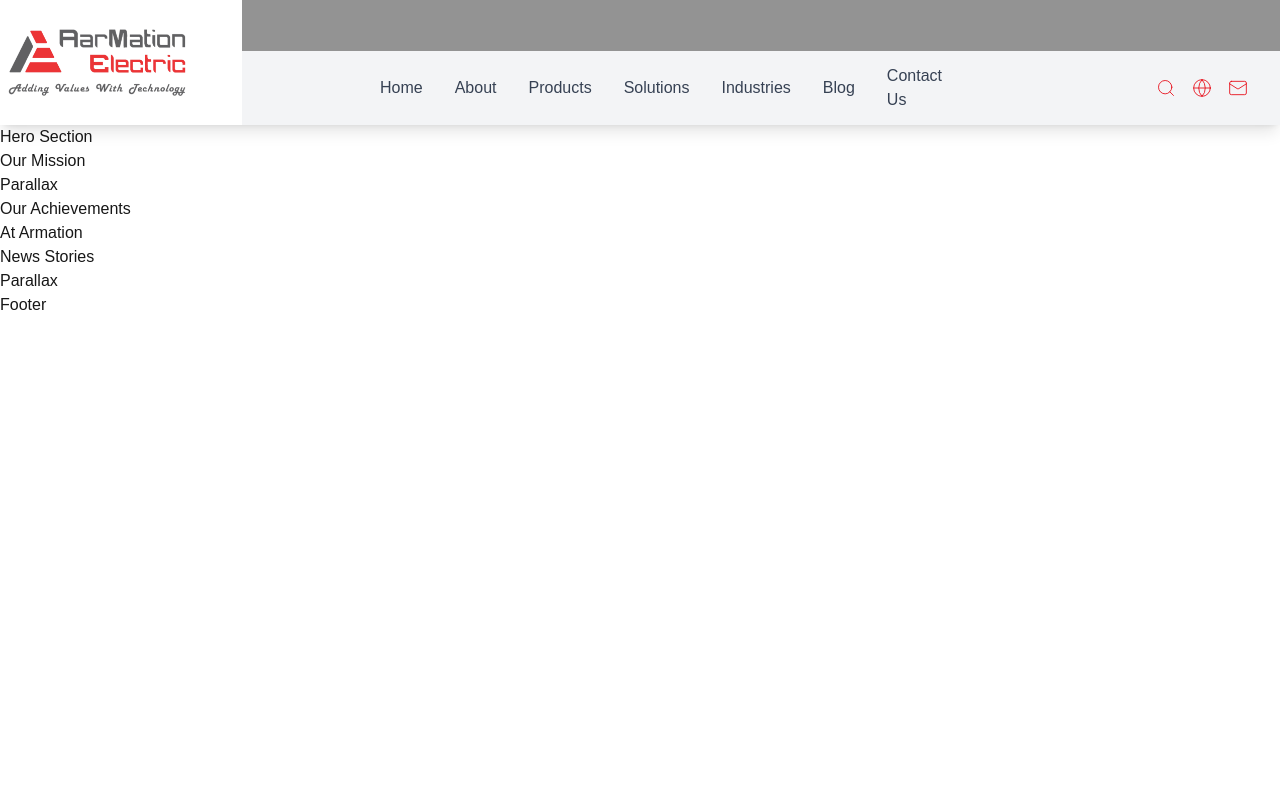
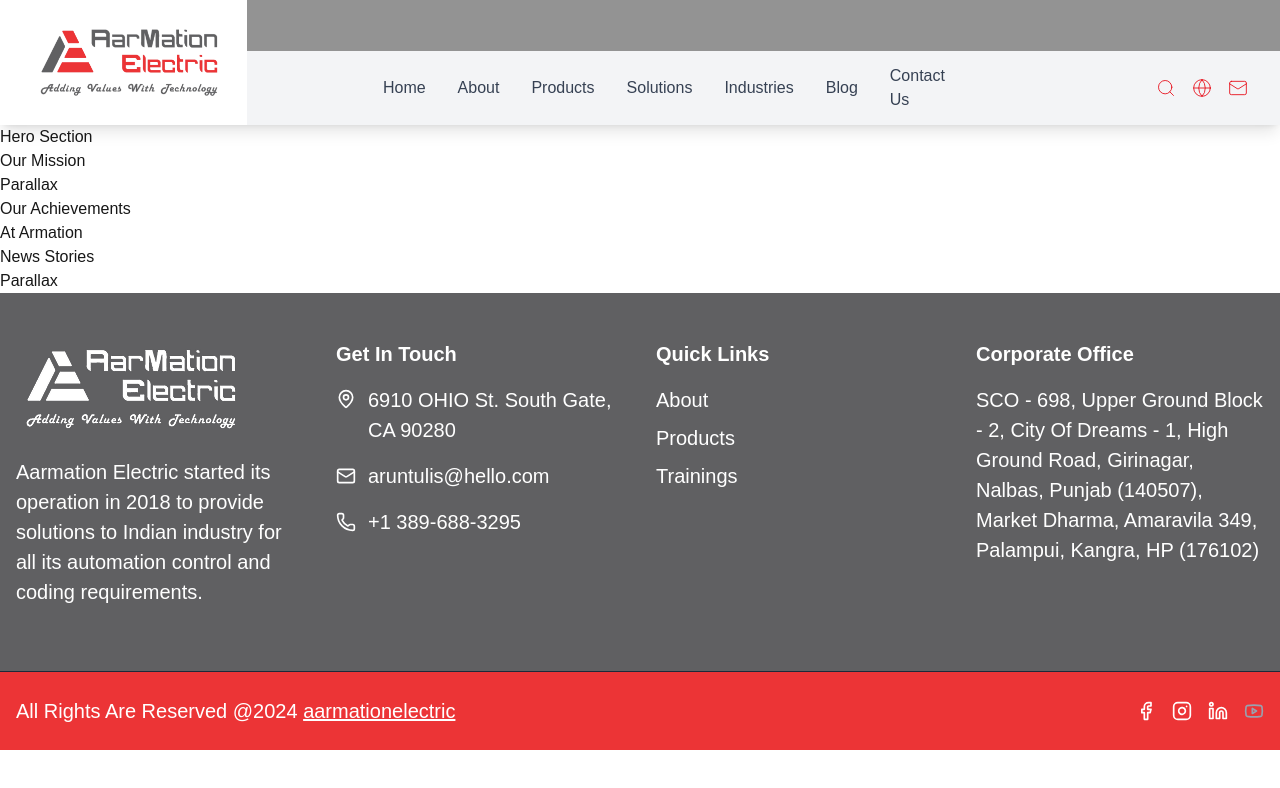
Before and after one commit to KreativanTechnologies/Armations, a Next.js app: page / in a window 1280 px wide. Shown: the top 788 px of the page. Built offline with nearby package versions, Linux system fonts and the light colour scheme.

Commit message:
footer also completed , need to install new font-raleway

```diff
--- a/src/components/GlobalComp/Footer.jsx
+++ b/src/components/GlobalComp/Footer.jsx
@@ -1,7 +1,153 @@
 import React from "react";
+import {
+  Mail,
+  Phone,
+  MapPin,
+  Facebook,
+  Instagram,
+  Linkedin,
+  Youtube,
+} from "lucide-react";
+import whiteLogo from "../../assets/navbar/whiteLogo.png";
+import Image from "next/image";
 
 const Footer = () => {
-  return <div>Footer</div>;
+  return (
+    <footer className='bg-[#606062] text-white'>
+      {/* Main Footer Content */}
+      <div className='max-w-7xl mx-auto px-4 py-12 grid grid-cols-1 md:grid-cols-2 lg:grid-cols-4 gap-8'>
+        {/* Company Info */}
+        <div>
+          <Image
+            src={whiteLogo}
+            className='max-w-[229.85px] h-24 text-red-600 object-contain'
+            alt='logo'
+          />
+
+          <p className='mb-4 pt-5 text-white text-xl font-normal font-poppins leading-[30px]'>
+            Aarmation Electric started its operation in 2018 to provide
+            solutions to Indian industry for all its automation control and
+            coding requirements.
+          </p>
+        </div>
+
+        {/* Get In Touch */}
+        <div>
+          <h3 className='justify-start text-white text-xl font-bold font-raleway leading-snug mb-4'>
+            Get In Touch
+          </h3>
+          <div className='space-y-4'>
+            <div className='flex items-start space-x-3'>
+              <MapPin className='w-5 h-5 shrink-0 text-white mt-1' />
+              <p className=' text-white text-xl font-normal font-poppins leading-[30px]'>
+                6910 OHIO St. South Gate, CA 90280
+              </p>
+            </div>
+            <div className='flex items-center space-x-3'>
+              <Mail className='w-5 h-5 text-white' />
+              <a
+                href='mailto:aruntulis@hello.com'
+                className='text-white text-xl font-normal font-poppins leading-[30px]'
+              >
+                aruntulis@hello.com
+              </a>
+            </div>
+            <div className='flex items-center space-x-3'>
+              <Phone className='w-5 h-5 text-white' />
+              <a
+                href='tel:+1-389-688-3295'
+                className='text-white text-xl font-normal font-poppins leading-[30px]'
+              >
+                +1 389-688-3295
+              </a>
+            </div>
+          </div>
+        </div>
+
+        {/* Quick Links */}
+        <div>
+          <h3 className='justify-start text-white text-xl font-bold font-raleway leading-snug mb-4'>
+            Quick Links
+          </h3>
+          <ul className='space-y-2'>
+            <li>
+              <a
+                href='/about'
+                className=' hover:text-white transition  text-white text-xl font-normal font-poppins leading-[30px]'
+              >
+                About
+              </a>
+            </li>
+            <li>
+              <a
+                href='/products'
+                className=' hover:text-white transition  text-white text-xl font-normal font-poppins leading-[30px]'
+              >
+                Products
+              </a>
+            </li>
+            <li>
+              <a
+                href='/trainings'
+                className=' hover:text-white transition  text-white text-xl font-normal font-poppins leading-[30px]'
+              >
+                Trainings
+              </a>
+            </li>
+          </ul>
+        </div>
+
+        {/* Corporate Office */}
+        <div>
+          <h3 className='mb-4 justify-start text-white text-xl font-bold font-raleway leading-snug'>
+            Corporate Office
+          </h3>
+          <p className='text-white text-xl font-normal font-poppins leading-[30px]'>
+            SCO - 698, Upper Ground Block - 2, City Of Dreams - 1, High Ground
+            Road, Girinagar, Nalbas, Punjab (140507), Market Dharma, Amaravila
+            349, Palampui, Kangra, HP (176102)
+          </p>
+        </div>
+      </div>
+
+      {/* Bottom Bar */}
+      <div className='border-t border-gray-800 bg-[#ec3436]'>
+        <div className='max-w-7xl mx-auto px-4 py-6 flex flex-col md:flex-row justify-between items-center'>
+          <div className='justify-start'>
+            <span className='text-white text-xl font-normal font-poppins leading-[30px]'>
+              All Rights Are Reserved @2024{" "}
+            </span>
+            <span className='text-white text-xl font-normal font-poppins underline leading-[30px]'>
+              aarmationelectric
+            </span>
+          </div>
+          <div className='flex space-x-4'>
+            <a
+              href='#'
+              className=' hover:text-white transition  text-white text-xl font-normal font-poppins leading-[30px]'
+            >
+              <Facebook className='w-5 h-5' />
+            </a>
+            <a
+              href='#'
+              className=' hover:text-white transition  text-white text-xl font-normal font-poppins leading-[30px]'
+            >
+              <Instagram className='w-5 h-5' />
+            </a>
+            <a
+              href='#'
+              className=' hover:text-white transition  text-white text-xl font-normal font-poppins leading-[30px]'
+            >
+              <Linkedin className='w-5 h-5' />
+            </a>
+            <a href='#' className='text-gray-400 hover:text-white transition'>
+              <Youtube className='w-5 h-5' />
+            </a>
+          </div>
+        </div>
+      </div>
+    </footer>
+  );
 };
 
 export default Footer;
--- a/src/components/GlobalComp/Navbar.jsx
+++ b/src/components/GlobalComp/Navbar.jsx
@@ -44,7 +44,7 @@
   return (
     <nav className='bg-white shadow-lg'>
       <div className='mx-auto'>
-        <div className='flex lg:justify-between'>
+        <div className='flex justify-between'>
           {/* Logo */}
           <Logo />
 
--- a/src/components/Logo.tsx
+++ b/src/components/Logo.tsx
@@ -3,7 +3,7 @@
 import Image from 'next/image';
 const Logo = () => {
   return (
-    <div className="flex items-center w-[298px]">
+    <div className="flex items-center w-[298px] pl-8">
       <Image src={LogoIcon} className="w-[193.85px] h-[81px] text-red-600 object-contain" alt='logo' />
       {/* <span className="text-xl font-bold">RarMotion Electric</span> */}
     </div>
```
Also changed, not shown: src/assets/navbar/whiteLogo.png (added).
